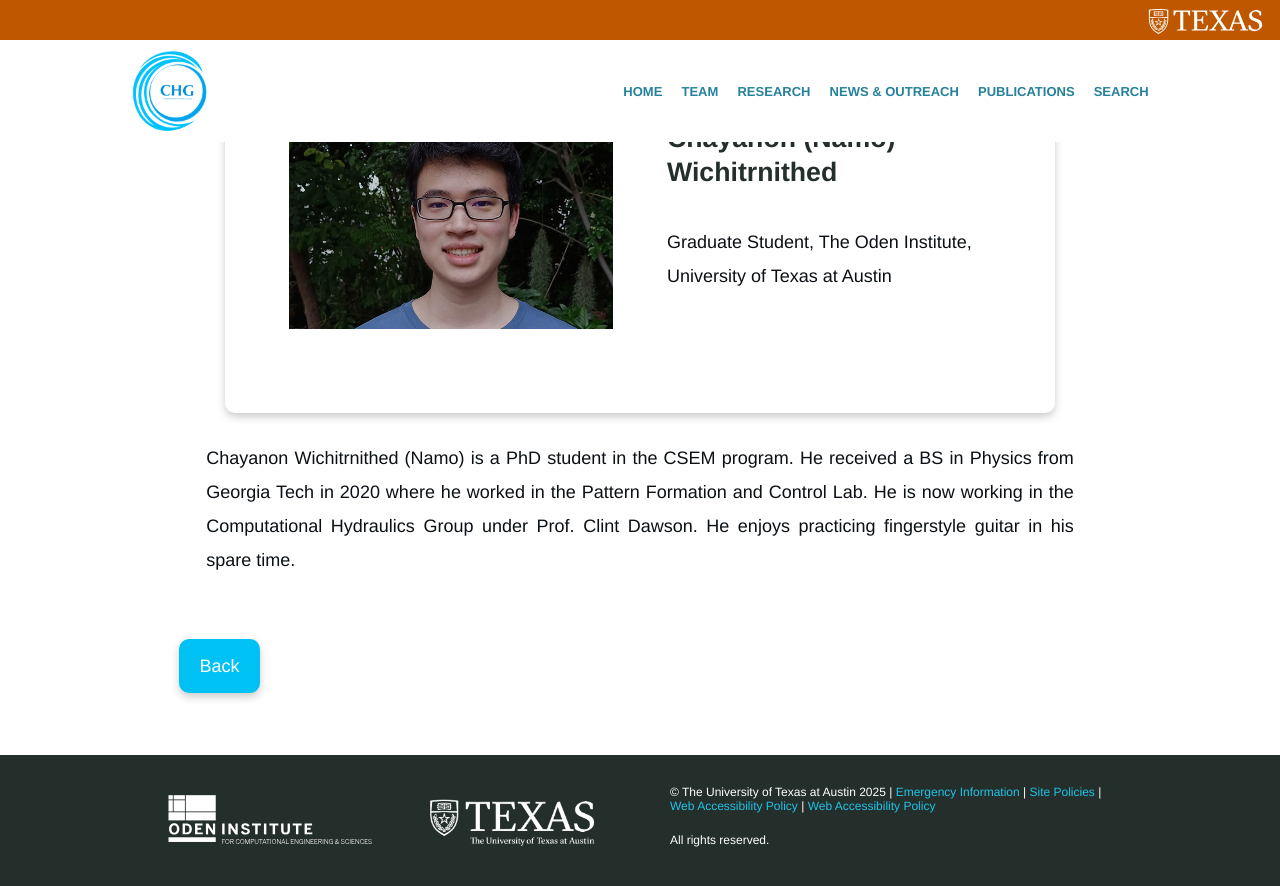
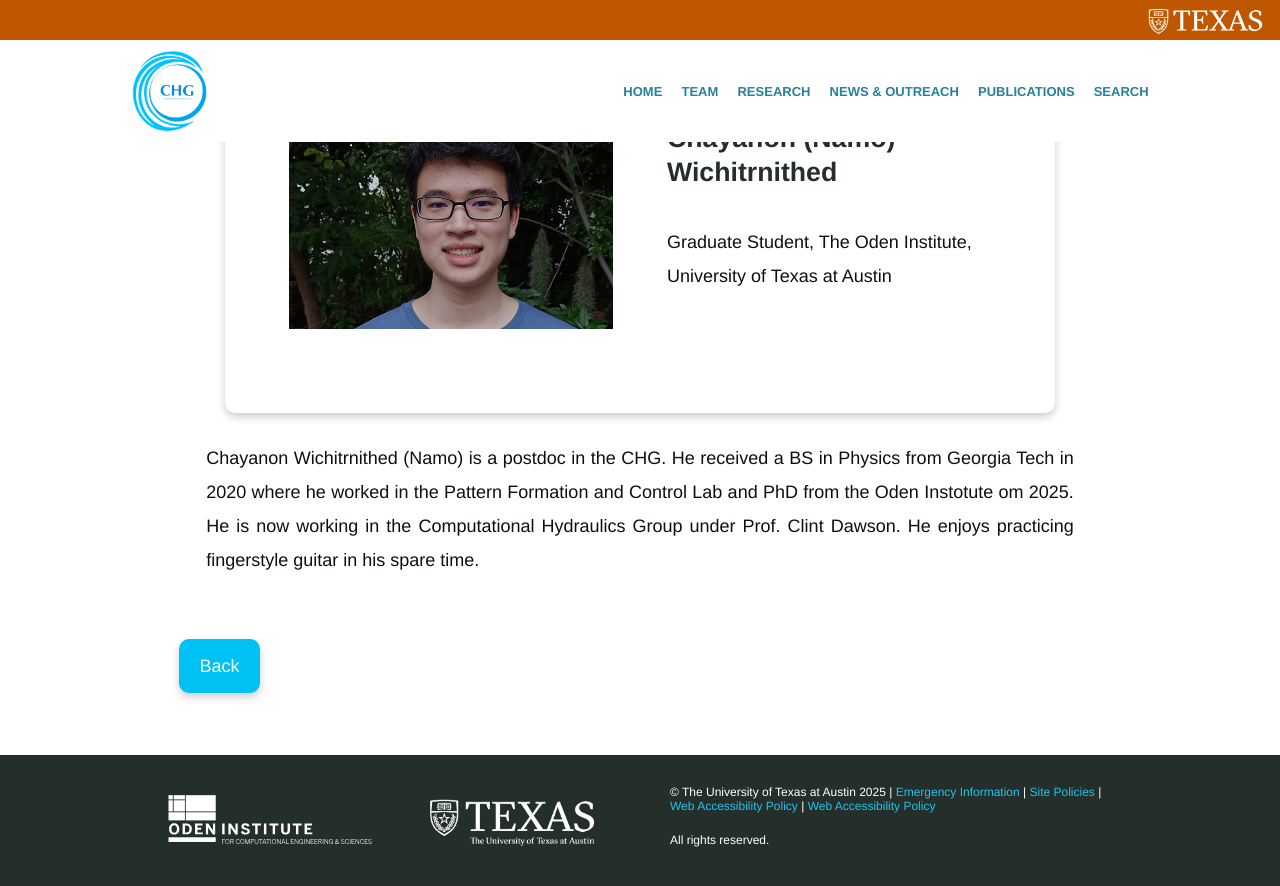
Before and after one commit to UT-CHG/UT-CHG.github.io, a Jekyll site: the page built from ourteam/profile_namo.md, in a window 1280 px wide and 900 px high, scrolled down 646 px. Shown: the top 886 px of the window. Built offline with Jekyll 4.4.1, drawn with Linux system fonts in a browser that asks for light colours.

Commit message:
Update profile_namo.md

```diff
--- a/ourteam/profile_namo.md
+++ b/ourteam/profile_namo.md
@@ -1,7 +1,7 @@
 ---
 feature_text: Meet Our Team
 ---
-{% include profile-short.html name="Chayanon (Namo) Wichitrnithed" position="Graduate Student, The Oden Institute, University of Texas at Austin" position2=""  bio="Chayanon Wichitrnithed (Namo) is a PhD student in the CSEM program. He received a BS in Physics from Georgia Tech in 2020 where he worked in the Pattern Formation and Control Lab. He is now working in the Computational Hydraulics Group under Prof. Clint Dawson. He enjoys practicing fingerstyle guitar in his spare time.
+{% include profile-short.html name="Chayanon (Namo) Wichitrnithed" position="Graduate Student, The Oden Institute, University of Texas at Austin" position2=""  bio="Chayanon Wichitrnithed (Namo) is a postdoc in the CHG. He received a BS in Physics from Georgia Tech in 2020 where he worked in the Pattern Formation and Control Lab and PhD from the Oden Instotute om 2025. He is now working in the Computational Hydraulics Group under Prof. Clint Dawson. He enjoys practicing fingerstyle guitar in his spare time.
 " link="/assets/team_profile/CSEM_Chayanon_Wichitrnithed.jpg"%}
 
 
```
